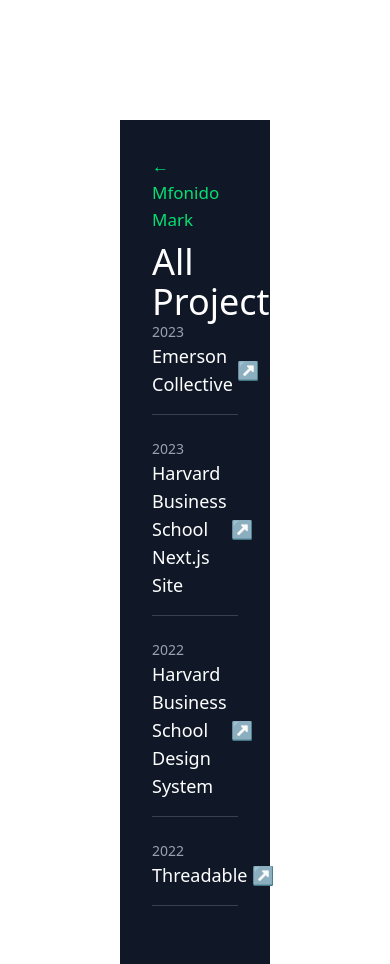
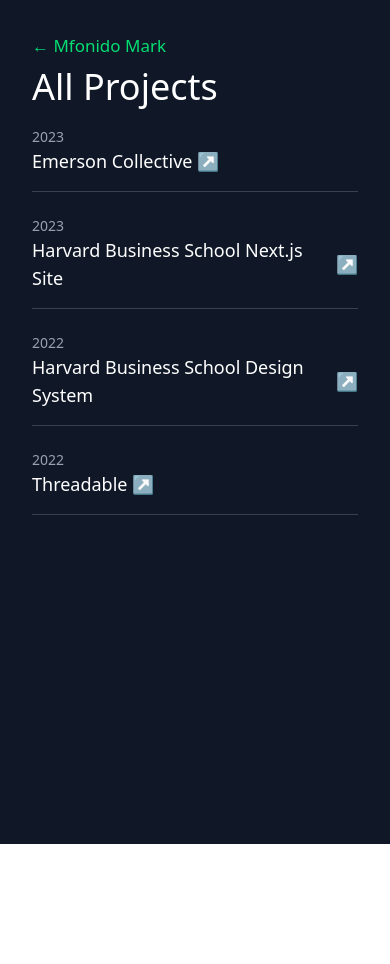
Before and after one commit to favourmark05/mfonido, a Vue app: page /catalog in a window 390 px wide. After the commit the page ends 844 px from the top, so only its background shows below. Built offline with nearby package versions, Linux system fonts and the light colour scheme.

Commit message:
fix(catalogPage): improve layout responsiveness and add padding to title

```diff
--- a/src/pages/catalogPage.vue
+++ b/src/pages/catalogPage.vue
@@ -1,7 +1,7 @@
 <template>
-  <div class="min-h-screen bg-gray-900 text-white p-8 mx-30 mt-30">
+  <div class="min-h-screen bg-gray-900 text-white p-8 sm:mx-30 sm:mt-30">
     <router-link to="/" class="text-green-400 hover:underline">&larr; Mfonido Mark</router-link>
-    <h1 class="text-4xl font-bold mt-2">All Projects</h1>
+    <h1 class="text-4xl font-bold mt-2 pb-5">All Projects</h1>
 
     <div class="mt-6 overflow-x-auto hidden md:block">
       <table class="w-full border-collapse text-left">
```
